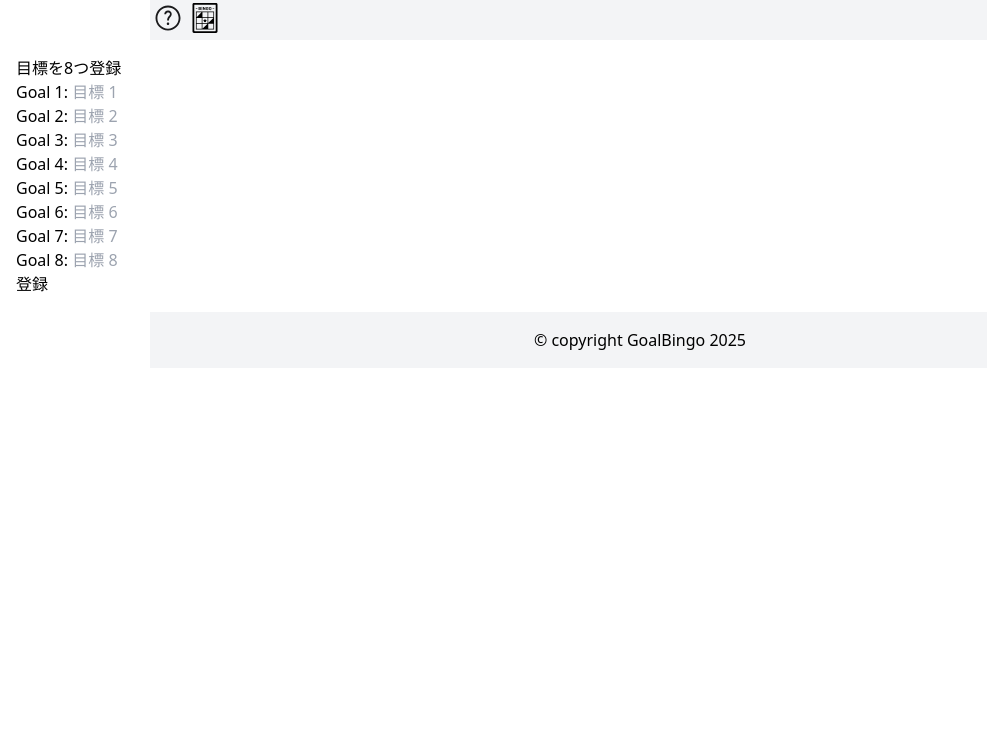
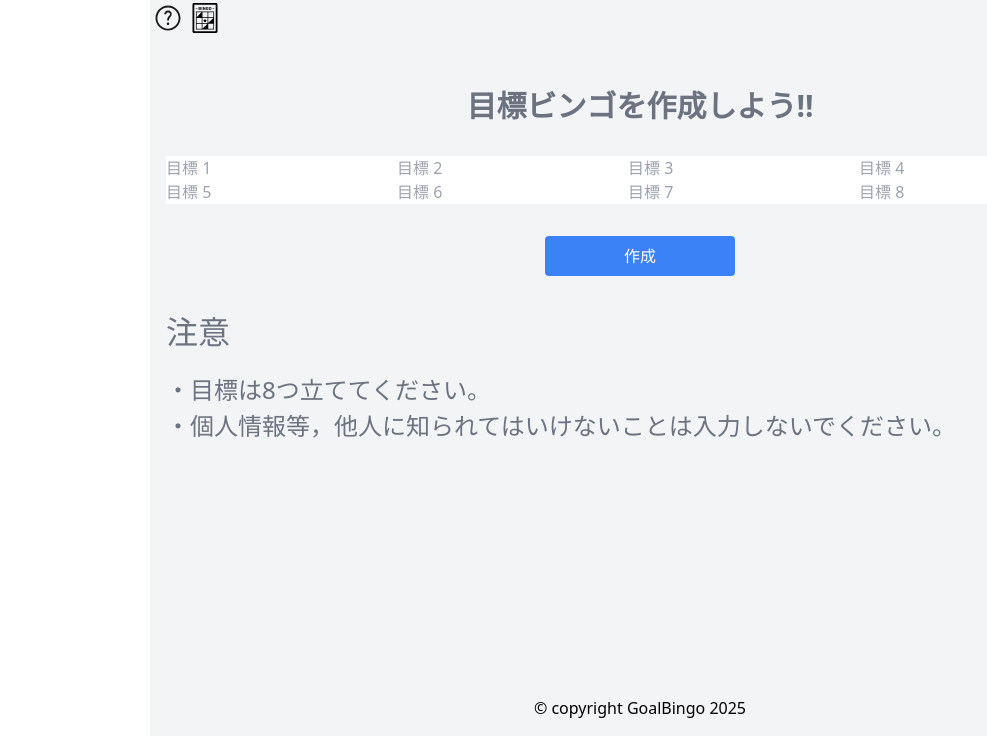
Before and after one commit to ryouhei0705/goalBingo, a Next.js app: page / in a window 1280 px wide. Shown: the top 756 px of the page, without its empty margins (0-987 px from the left). Built offline with nearby package versions, Linux system fonts and the light colour scheme.

Commit message:
機能としては完成，後はcssとデプロイ

```diff
--- a/pages/bingo.tsx
+++ b/pages/bingo.tsx
@@ -1,42 +1,16 @@
 import React, { useState, useEffect,useCallback,useMemo } from 'react';
 import styles from '@/styles/bingo.module.scss'
-import { initializeWeapons } from './arrayUtils';
-import Image from 'next/image';
-import { Rule } from 'postcss';
 import Head from 'next/head';
 
 // 各セルのデータのインターフェース
 interface CellData {
-    value1: string;
-    value2: string;
-    value1Image: string;
-    value2Image: string;
+    goal: string;
     marked: boolean;
 }
 
-interface ValueDate{
-    name: string;
-    imageUrl: string;
-}
-
-// const weapons:ValueDate[] = [
-//     { name: 'ボールドマーカー', imageUrl: '/images/borudomaka.png' },
-//     { name: 'ボールドマーカーネオ', imageUrl: '/images/borudomakaneo.png' },
-//     { name: 'わかばシューター', imageUrl: '/images/wakabasyuta.png' },
-//     { name: 'もみじシューター', imageUrl: '/images/momizisyuta.png' },
-//     { name: 'シャープマーカー', imageUrl: '/images/syapumaka.png' },
-// ];
-
-const rules: ValueDate[] = [
-    { name: 'ガチエリア', imageUrl: '/images/gatieria.webp' },
-    { name: 'ガチヤグラ', imageUrl: '/images/gatiyagura.webp' },
-    { name: 'ガチホコ', imageUrl: '/images/gatihoko.webp' },
-    { name: 'ガチアサリ', imageUrl: '/images/gatiasari.webp' },
-    { name: 'ナワバリ', imageUrl: '/images/nawabari.webp' },
-];
-
 // ビンゴのコンポーネント
 const Bingo = ({ goals }: { goals: string[] }) => {
+    // ビンゴのボードを作成
     const [board, setBoard] = useState<CellData[][]>([]);
 
     const initializeBoard = useCallback(() => {
@@ -45,26 +19,39 @@ const Bingo = ({ goals }: { goals: string[] }) => {
         for (let row = 0; row < 3; row++) {
             const newRow: CellData[] = [];
             for (let col = 0; col < 3; col++) {
-                // const weapon:ValueDate = getRandomElement(weapons);
-                const rule: ValueDate = getRandomElement(rules);
+                // 何番目の目標か
+                const goal_index: number = row*3 + col;
 
-                const cellData: CellData = {
-                    // value1: weapon.name,
-                    value1: getRandomElementString(initializeWeapons()),
-                    value2: goals[0],
-                    // value1Image: weapon.imageUrl,
-                    value1Image: 'weaponImageUrl',
-                    value2Image: rule.imageUrl,
+                // どの目標を割り当てるか
+                if(goal_index === 4)
+                {
+                    // 4番，真ん中は「目標を立てる」固定
+                    const cellData: CellData = {
+                    goal: "目標を立てる",
+                    marked: true,
+                    };
+                    newRow.push(cellData);
+                }else if(goal_index < 4){
+                    // 真ん中の前なら，goal_indexはそのまま
+                    const cellData: CellData = {
+                    goal: goals[goal_index],
                     marked: false,
-                };
-                newRow.push(cellData);
+                    };
+                    newRow.push(cellData);
+                }else{
+                    // 真ん中の後なら，goal_index - 1
+                    const cellData: CellData = {
+                    goal: goals[goal_index - 1],
+                    marked: false,
+                    };
+                    newRow.push(cellData);
+                }
             }
             newBoard.push(newRow);
         }
 
         setBoard(newBoard);
-    // },[weapons,rules]);
-    },[rules]);
+    },[goals]);
 
     useEffect(() => {
         initializeBoard();
@@ -74,25 +61,18 @@ const Bingo = ({ goals }: { goals: string[] }) => {
 
     const handleClick = (row: number, col: number) => {
         const updatedBoard = [...board];
-        updatedBoard[row][col].marked = true;
+
+        // trueならfalse，falseならtrue
+        if(updatedBoard[row][col].marked === true)
+        {
+            updatedBoard[row][col].marked = false;
+        }else
+        {
+            updatedBoard[row][col].marked = true;
+        }
+
         setBoard(updatedBoard);
     };
-
-    const regenerateBoard = () => {
-        initializeBoard();
-    };
-
-    const getRandomElement = (array: ValueDate[]) => {
-        const randomIndex = Math.floor(Math.random() * array.length);
-        return array[randomIndex];
-    };
-
-    const getRandomElementString = (array: string[]) => {
-        const randomIndex = Math.floor(Math.random() * array.length);
-        return array[randomIndex];
-    };
-
-
 
     return (
         <div className={styles.container}>
@@ -113,19 +93,8 @@ const Bingo = ({ goals }: { goals: string[] }) => {
                                     // style={cell.marked ? 'background: green': 'background: white'}
                                 >
                                     <div className={styles.weapon}>
-                                        {cell.value1}
+                                        {cell.goal}
                                     </div>
-                                    <div className={styles.stage}>
-                                        {cell.value2}
-                                    </div>
-                                    {/* <div className="flex items-center justify-center text-gray-500 font-bold h-12">
-                                        {cell.value1}
-                                    </div>
-                                    <div className="text-xs text-gray-500 mt-1 h-4">
-                                        {cell.value2}
-                                    </div> */}
-                                    {/* <img src={cell.value1Image} alt="写真" className="w-full h-full" />
-                                    <img src={cell.value2Image} alt="写真" className="w-full h-full" /> */}
                                 </td>
 
                             ))}
@@ -133,22 +102,7 @@ const Bingo = ({ goals }: { goals: string[] }) => {
                     ))}
                 </tbody>
             </table>
-            {/* 再生性ボタン */}
-            <button
-                className={styles.regenerate}
-                onClick={regenerateBoard}
-            >
-                再生成
-            </button>
 
-            <div className={styles.ruleTitle}>
-                遊び方
-            </div>
-            <div className={styles.ruleText}>
-                ・各マスには、武器とルールがセットになっています。
-                <br></br>
-                ・マスの武器とルールでゲームに勝利したとき、そのマスを開けてください。
-            </div>
         </div>
     );
 
--- a/pages/createBingo.tsx
+++ b/pages/createBingo.tsx
@@ -46,27 +46,39 @@ const CreateBingo = () => {
   }
 
   return (
-    <main style={{ padding: 16 }}>
-      <h1>目標を8つ登録</h1>
+    <div className={styles.container}>
+      <h1 className={styles.title}>
+        目標ビンゴを作成しよう!!
+        </h1>
       {/* 登録フォーム */}
       <form onSubmit={onSubmit}>
         {/* goals配列分入力フォームを設置 */}
         {goals.map((goal, i) => (
-          <div key={i}>
-            <label>
-              Goal {i + 1}:{" "}
-              <input
-                type="text"
-                value={goal}
-                onChange={(e) => updateGoal(i, e.target.value)}
-                placeholder={`目標 ${i + 1}`}
-              />
-            </label>
-          </div>
+            <input
+            className={styles.weapon}
+            type="text"
+            value={goal}
+            onChange={(e) => updateGoal(i, e.target.value)}
+            placeholder={`目標 ${i + 1}`}
+            />
         ))}
-        <button type="submit">登録</button>
+        <button
+            className={styles.regenerate}
+            type="submit"
+        >
+            作成
+        </button>
       </form>
-    </main>
+
+        <div className={styles.ruleTitle}>
+            注意
+        </div>
+        <div className={styles.ruleText}>
+            ・目標は8つ立ててください。
+            <br></br>
+            ・個人情報等，他人に知られてはいけないことは入力しないでください。
+        </div>
+    </div>
   );
 };
 
```
